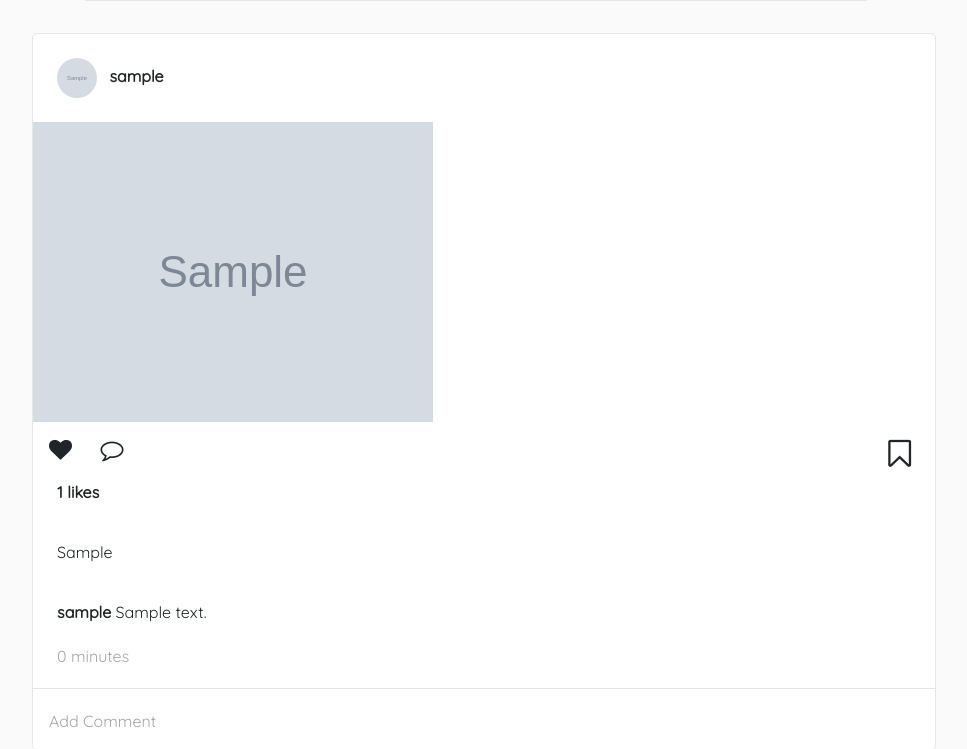
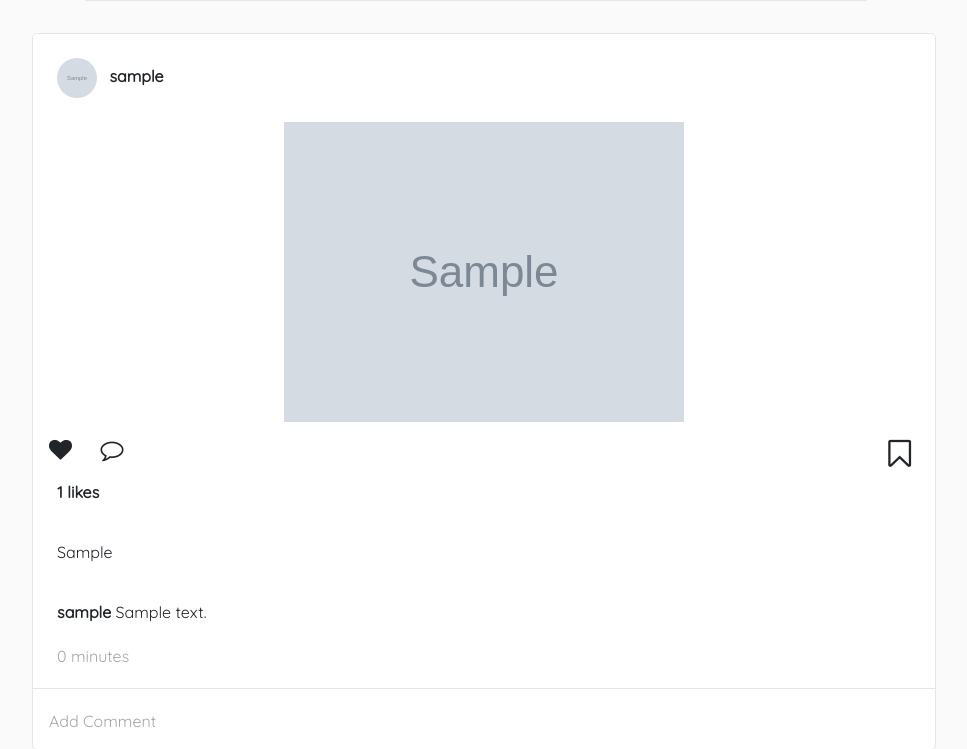
Before and after one commit to SamNgigi/Instagram, a Django app: page /home/ in a window 1280 px wide. Shown: the part 422-1171 px from the top of the page, without its empty margins (164-1131 px from the left). Run offline with Django 3.2, Linux system fonts and the light colour scheme; a user stored in the database is signed in; tables that the repository leaves empty hold one stand-in row (values such as "Sample post"); grey boxes marked "Sample" are stand-in pictures; some libraries are stand-ins or nearby versions.

Commit message:
small images displaying centered

```diff
--- a/Gram/templates/index.html
+++ b/Gram/templates/index.html
@@ -24,7 +24,11 @@
           <img src="https://cdn2.iconfinder.com/data/icons/ios-7-icons/50/user_male2-512.png" alt="" style="height:40px;width:40px; border-radius:50%; display:inline;"> {% endif %}
           <p class="ml-2" style="display:inline; white-space:nowrap;"><strong>{{photo.creator}}</strong></p>
         </div>
-        <img src="{{photo.image.url}}" alt="" class="img-fluid">
+        <div class="row">
+          <div class="col- mx-auto">
+            <img src="{{photo.image.url}}" alt="" class="img-fluid">
+          </div>
+        </div>
         <div class="icons mt-3">
           <a id="heart" class="post-likes" data-post-id="{{photo.id}}" style="color:inherit;">
             <i id='like-{{photo.id}}' data-post-id='like-{{photo.id}}'   class="fa fa-heart fa-2x ml-3" aria-hidden="true" style="display: inline-block; font-size:23px"></i>
```
Also changed, not shown: media/images/Penthouse-min.jpg (added), media/images/nature_1.jpg (added), media/profile/Firefox_wallpaper.png (added), media/profile/user_YSsPUc8.ico (added).
